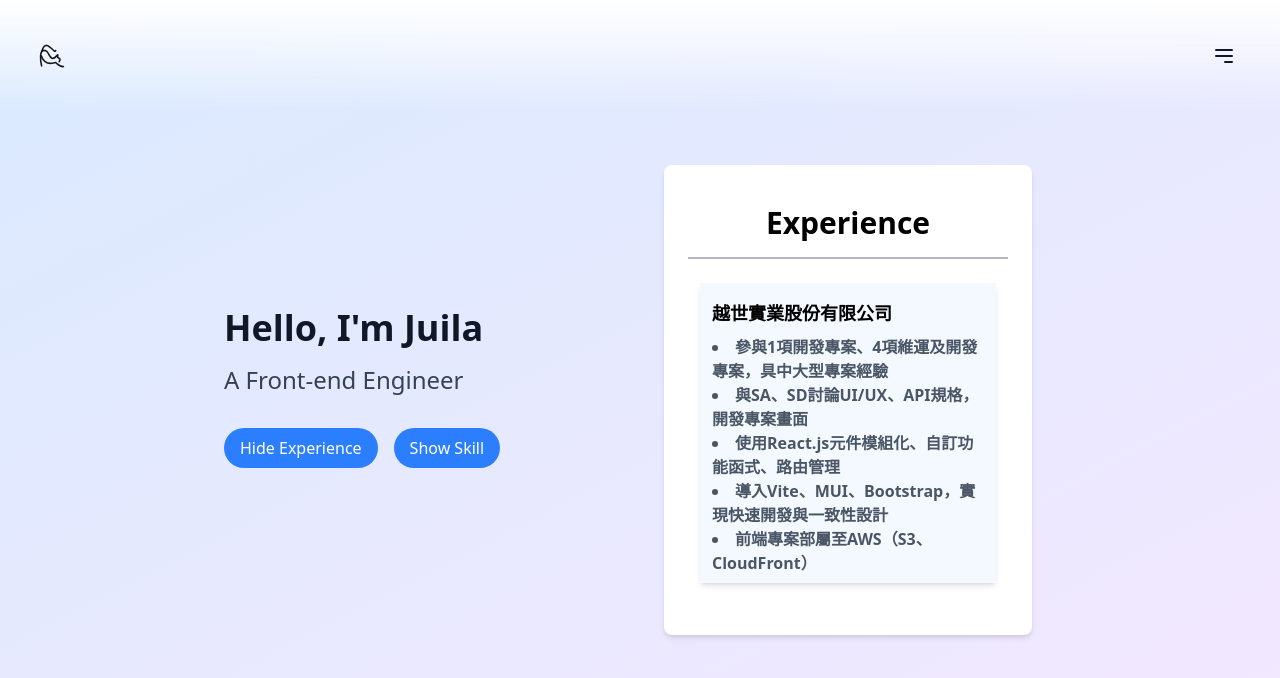
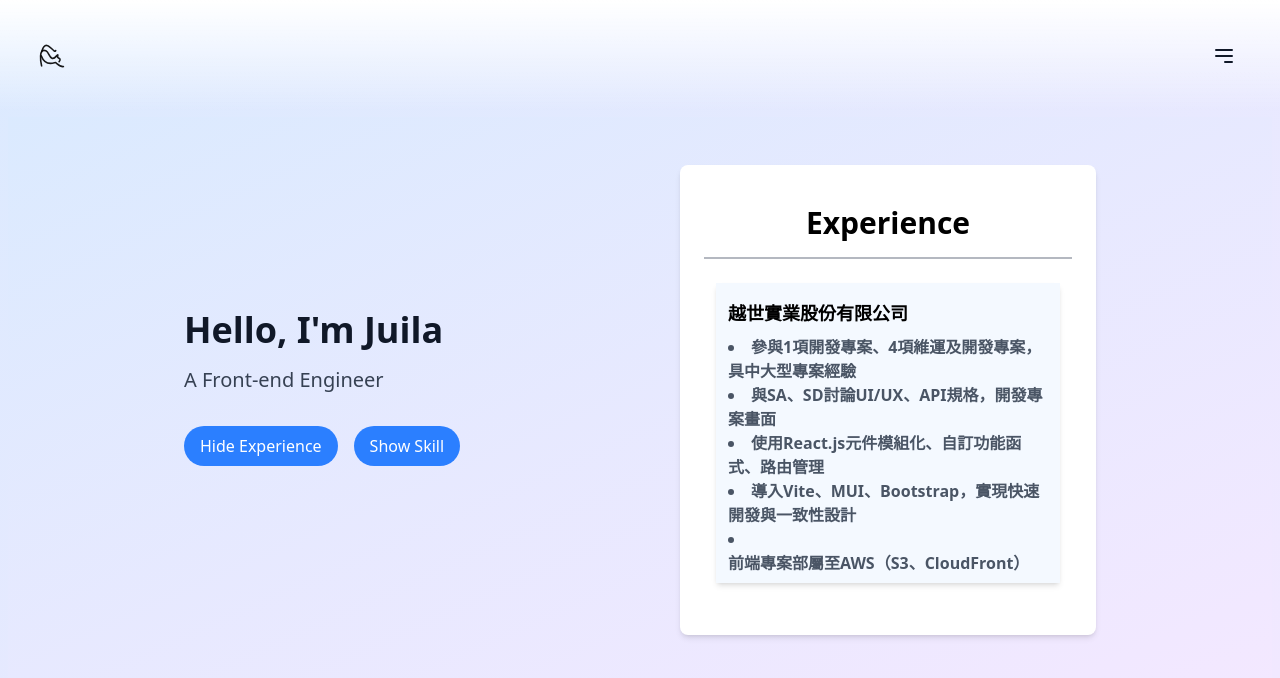
Before and after one commit to lun723/One-Idea, a React (Vite) app: page /about in a window 1280 px wide. Both pictures are taken after a click on the button "Show Experience". Shown: the top 678 px of the page. Built offline with nearby package versions, Linux system fonts and the light colour scheme.

Commit message:
樣式調整

```diff
--- a/src/page/About.tsx
+++ b/src/page/About.tsx
@@ -56,18 +56,18 @@ const About: React.FC = () => {
   };
 
   return (
-    <div className="min-h-screen flex items-center justify-center transition-all duration-1000 ease-out bg-gradient-to-br from-blue-100 to-purple-100 px-2 md:px-0">
+    <div className="min-h-screen flex items-center justify-center transition-all duration-1000 ease-out bg-gradient-to-br from-blue-100 to-purple-100 px-2">
       {/* Hero 區塊 */}
       <div className="bg-gradient-to-br from-blue-100 to-purple-100 w-full">
-        <div className="flex flex-col md:flex-row items-center justify-center text-center max-w-4xl mx-auto px-2 md:px-8 py-8 md:py-16 gap-6 md:gap-12 w-full">
+        <div className="flex flex-col md:flex-row items-center justify-center text-center max-w-5xl mx-auto px-3 md:px-8 py-16 md:py-8 gap-2 md:gap-8 w-full">
           {/* 左側：個人簡介（永遠顯示） */}
           <motion.div
             initial={{ opacity: 0, x: -50 }}
             animate={{ opacity: 1, x: 0 }}
             transition={{ duration: 0.8, ease: "easeOut" }}
-            className="flex-1 flex flex-col items-center md:items-start text-center md:text-left w-full"
+            className="flex-1 flex flex-col items-center md:items-start text-center md:text-left w-full px-2 md:px-6 py-10"
           >
-            <h2 className="text-lg sm:text-2xl md:text-4xl font-bold mb-2 md:mb-4 text-gray-900">
+            <h2 className="text-4xl font-bold mb-2 md:mb-4 text-gray-900">
               <TypewriterText
                 text="Hello, I'm Juila"
                 speed={100}
@@ -75,7 +75,7 @@ const About: React.FC = () => {
                 onComplete={() => setFirstTextComplete(true)}
               />
             </h2>
-            <h2 className="text-lg sm:text-xl md:text-2xl font-light mb-2 md:mb-4 text-gray-700">
+            <h2 className="text-xl font-light mb-2 md:mb-4 text-gray-700">
               <TypewriterText
                 text="A Front-end Engineer"
                 delay={0}
@@ -123,7 +123,7 @@ const About: React.FC = () => {
                 animate={{ opacity: 1 }}
                 exit={{ opacity: 0 }}
                 transition={{ duration: 0.4, ease: "easeInOut" }}
-                className="flex-1 flex flex-col items-center max-w-full px-2 md:px-6 py-4 md:py-8 w-full"
+                className="flex-1 flex flex-col items-center max-w-full px-2 md:px-6 py-4 w-full"
               >
                 <AnimatePresence mode="wait">
                   {/* 經歷卡片 */}
@@ -160,7 +160,7 @@ const About: React.FC = () => {
                       exit="exit"
                     >
                       <Card title="Skills">
-                        <div className="grid grid-cols-2 md:grid-cols-2 gap-4">
+                        <div className="grid grid-cols-2 md:grid-cols-3 gap-4">
                           {skills.map((skill, idx) => (
                             <motion.span
                               key={idx}
```
